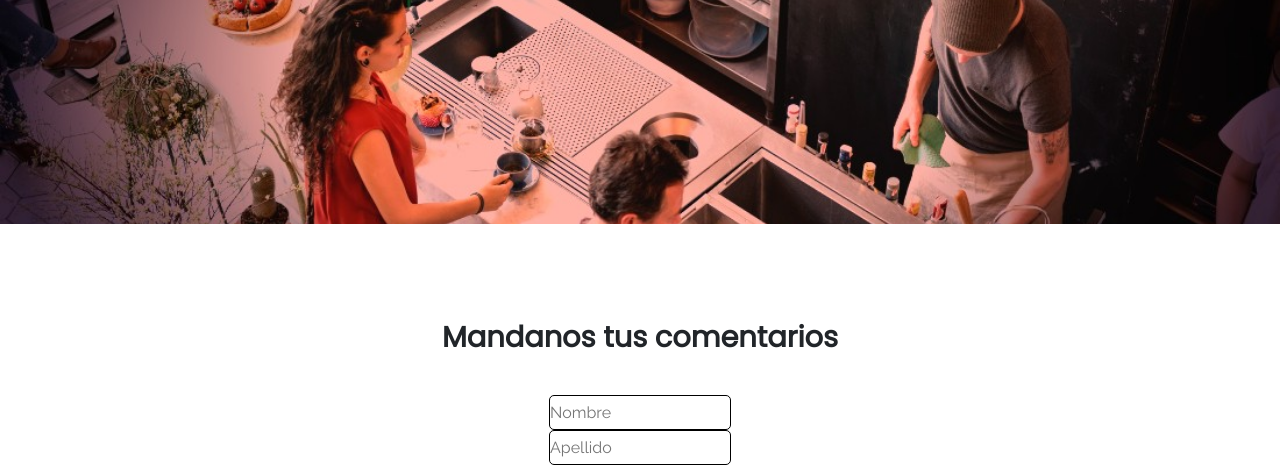
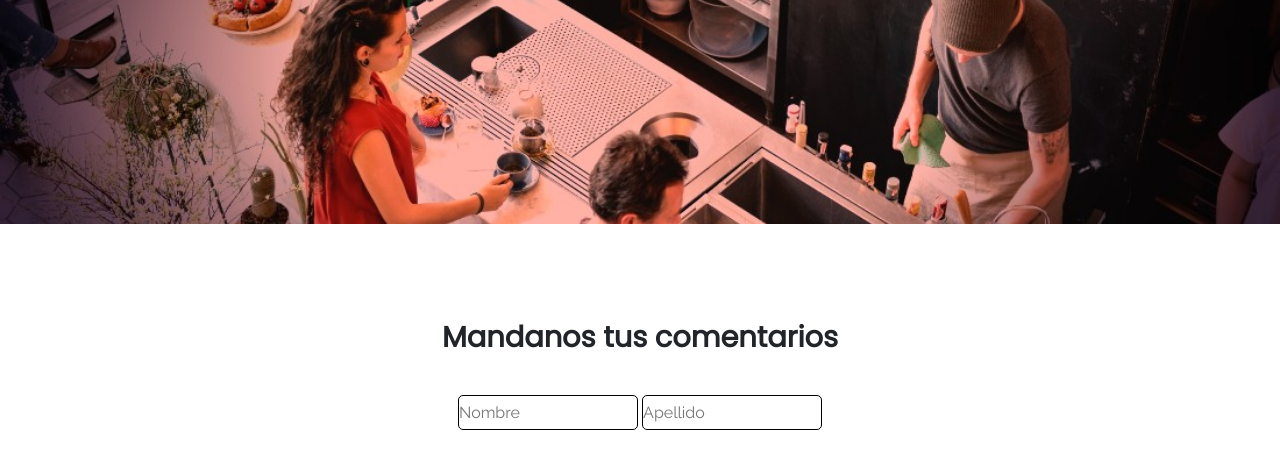
Before and after one commit to MarianoSreider/MonetCoffeeSass, a website: page Contacto.html in a window 1280 px wide. Shown: the part 336-803 px from the top of the page. Drawn offline with nearby package versions, Linux system fonts and the light colour scheme.

Commit message:
Seo + SASS 2.1

```diff
--- a/css/style.css
+++ b/css/style.css
@@ -318,7 +318,7 @@ nav .navbar-toggler {
     font-family: "Raleway", sans-serif; }
   .formulario .nombreapellido input {
     height: 35px;
-    width: 50%;
+    width: (100%/2);
     outline: none;
     border-radius: 5px;
     border: 1px solid black;
```
